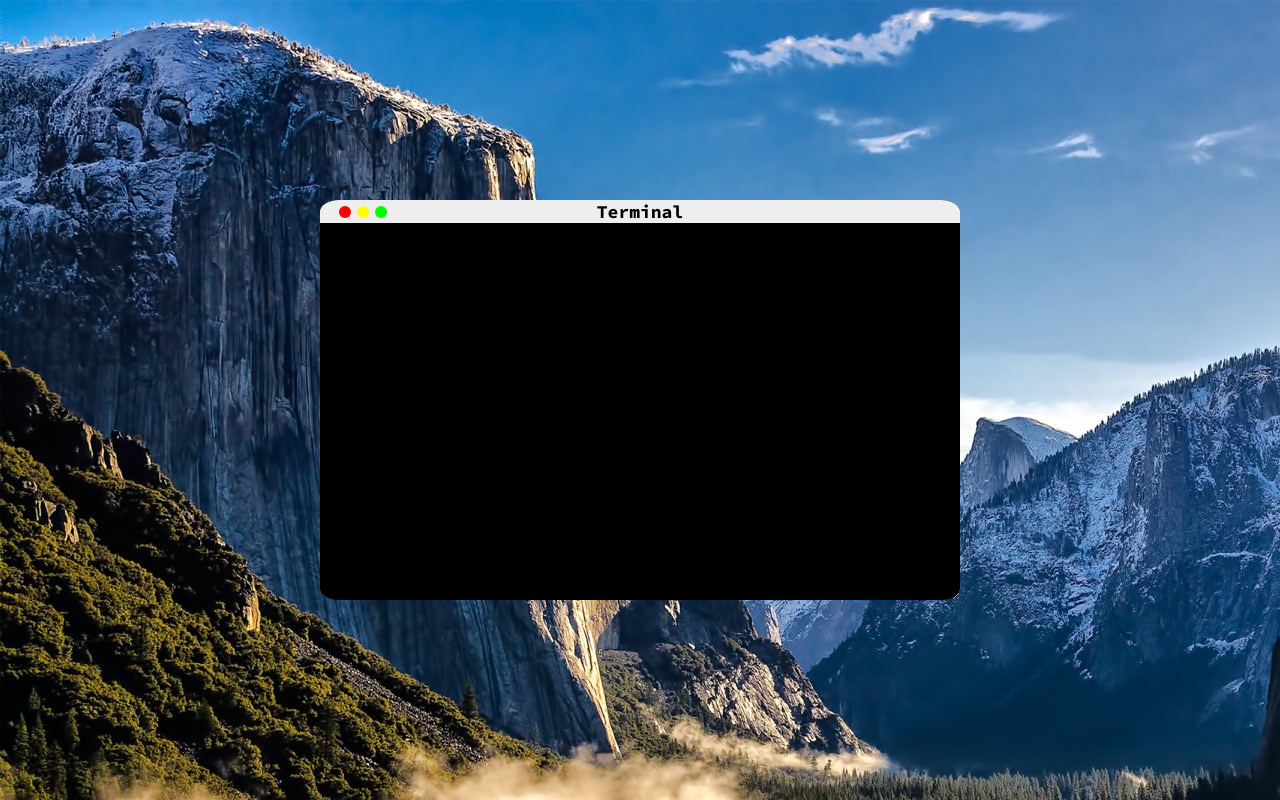
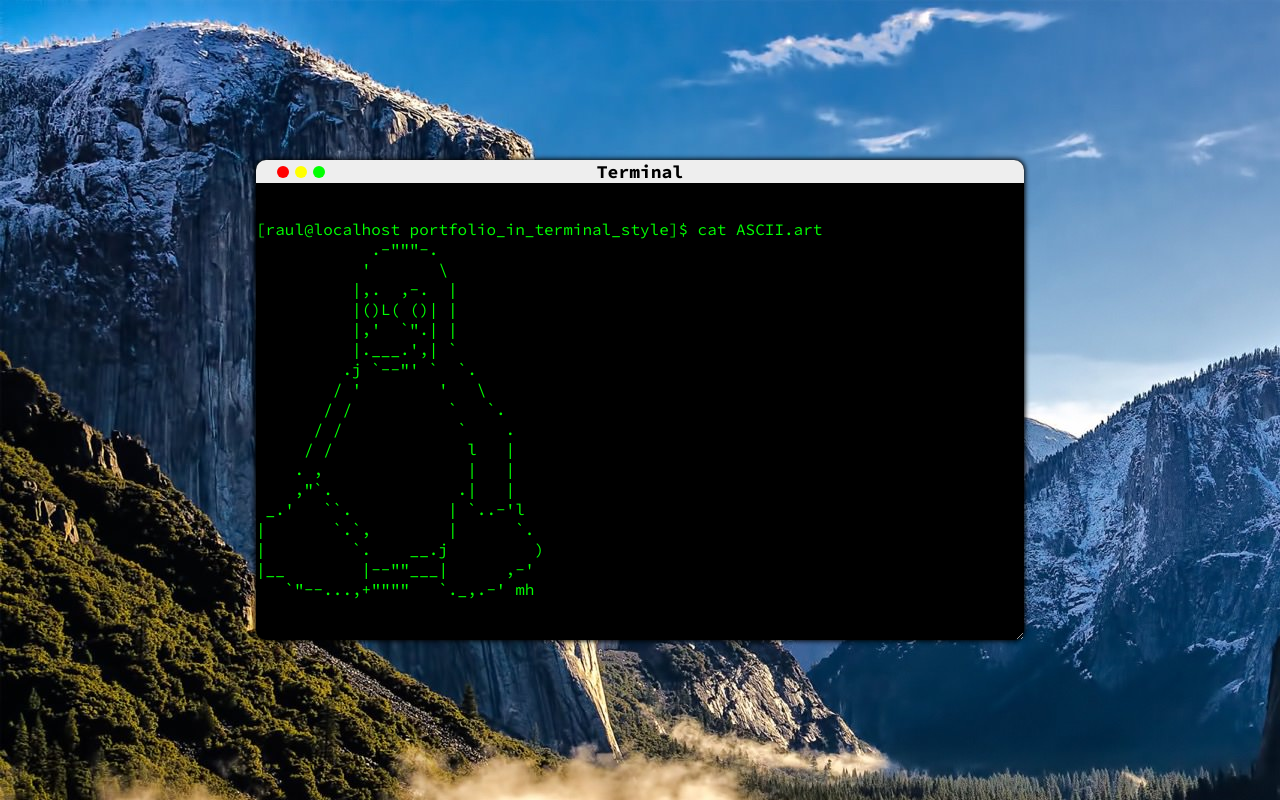
Before and after one commit to raulpy271/portfolioInTerminal, a React (Create React App) app: page / in a window 1280 px wide. Built offline with nearby package versions, Linux system fonts and the light colour scheme.

Commit message:
importing the terminalOutput component in the Terminal component and adding properties to overflow box correctly

```diff
--- a/src/Terminal/Terminal.css
+++ b/src/Terminal/Terminal.css
@@ -4,7 +4,17 @@
     color: #0f0;
     resize: both;
     overflow: auto;
-    width : 50%;
-    height : 50%;
-    border-radius : 3%;
+    width : 60%;
+    height : 60%;
+    border-radius : 10px;
+    box-shadow:  0px 0px 5px 1px black;
 }
+
+
+.terminalScreen {
+    display : block;
+    width : 100%;
+    height : 92%;
+    overflow: auto;
+    font-size: 16px;
+}
--- a/src/Terminal/Terminal.js
+++ b/src/Terminal/Terminal.js
@@ -1,5 +1,6 @@
 import React from 'react';
 import TopBar from '../TopBar/TopBar.js'
+import TerminalOutput from '../TerminalOutput/TerminalOutput.js'
 import './Terminal.css'
 
 
@@ -7,8 +8,8 @@ class TerminalWindow extends React.Component {
     constructor(props) {
         super(props)
         this.state = {
-            top :  25,
-            left : 25,
+            top :  20,
+            left : 20,
             unit : "%"
 
         }
@@ -42,6 +43,9 @@ class TerminalWindow extends React.Component {
                 <div onClick={this.changePosition}>
                     <TopBar title="Terminal"/>
                 </div>
+                <div className="terminalScreen">
+                    <TerminalOutput/>
+                </div>
             </div>
         )
     }
```
